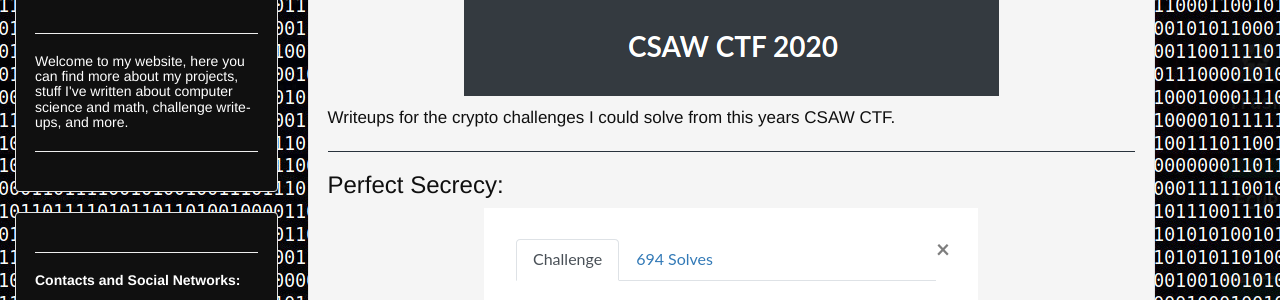
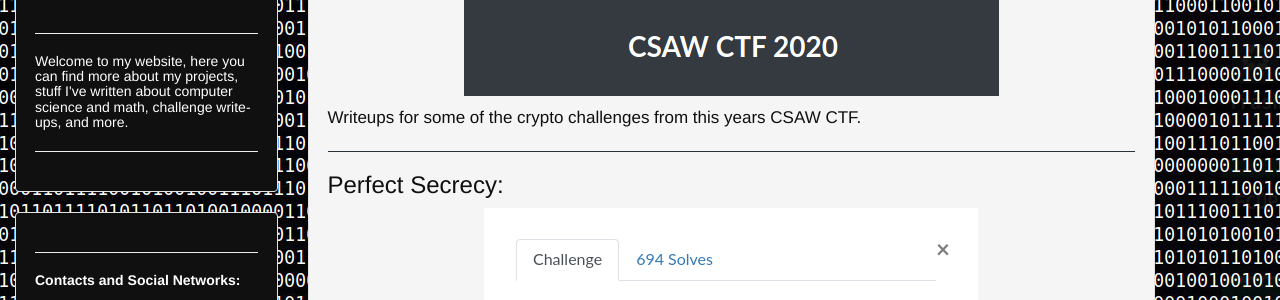
Before and after one commit to 0xA2/0xA2.github.io, a Jekyll site: the page built from _posts/2020-09-17-csawCTF2020quals.markdown, in a window 1280 px wide and 900 px high, scrolled down 310 px. Shown: the part 152-452 px from the top of the window. Built offline with Jekyll 4.4.1, drawn with Linux system fonts in a browser that asks for light colours.

Commit message:
Update 2020-09-17-csawCTF2020quals.markdown

```diff
--- a/_posts/2020-09-17-csawCTF2020quals.markdown
+++ b/_posts/2020-09-17-csawCTF2020quals.markdown
@@ -20,7 +20,7 @@
 
 <title>CSAW CTF 2020 Quals - Crypto Challenges - LostMyPlaintext</title>
 <img class="center" src="/assets/images/csaw.png">
-<p>Writeups for the crypto challenges I could solve from this years CSAW CTF.</p>
+<p>Writeups for some of the crypto challenges from this years CSAW CTF.</p>
 <hr style="border-top:1px solid #28323C;">
 <p><h3>Perfect Secrecy:</h3></p>
 <img class="center" src="/assets/images/perfectSecrecy.png">
```
